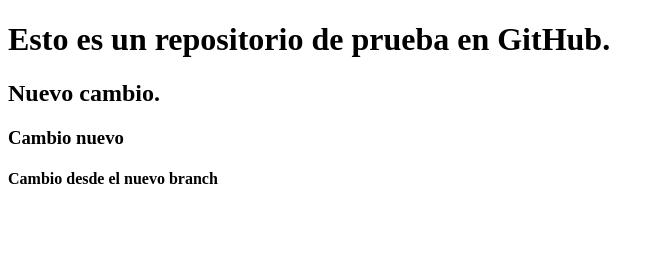
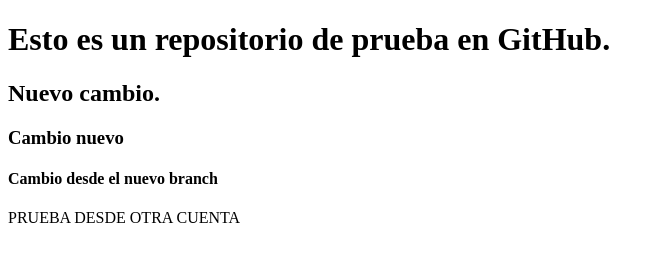
Before and after one commit to silviaeugenia/pruebaGitHub, a plain HTML site: page index.html in a window 1280 px wide. Shown: the whole page, without its empty margins (0-664 px from the left). Drawn offline with Linux system fonts and the light colour scheme.

Commit message:
Update index.html
prueba otra cuenta

```diff
--- a/index.html
+++ b/index.html
@@ -9,5 +9,6 @@
 	<h3>Cambio nuevo</h3>
 
 	<h4>Cambio desde el nuevo branch</h4>
+	PRUEBA DESDE OTRA CUENTA
 </body>
 </html>
```
